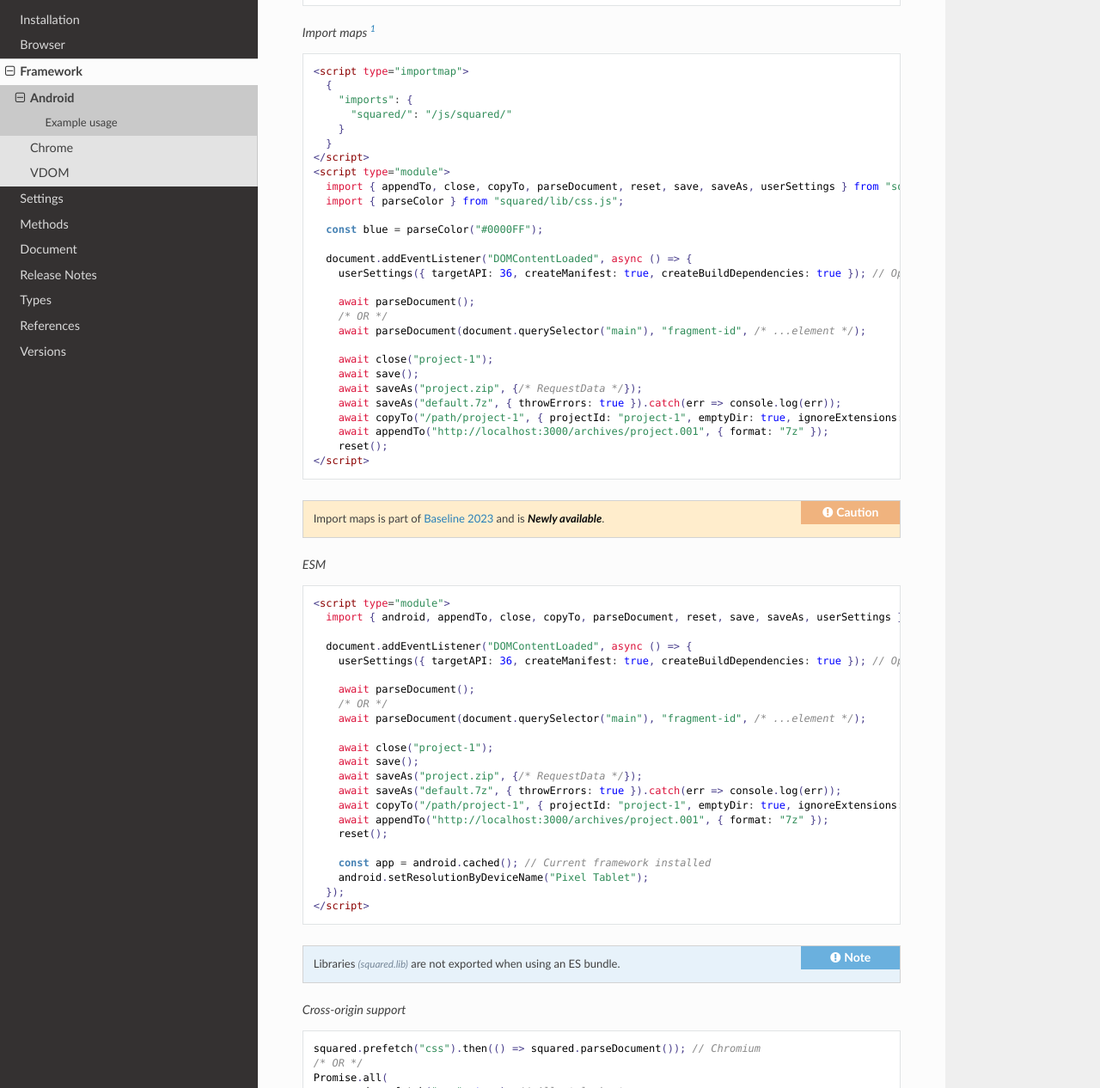
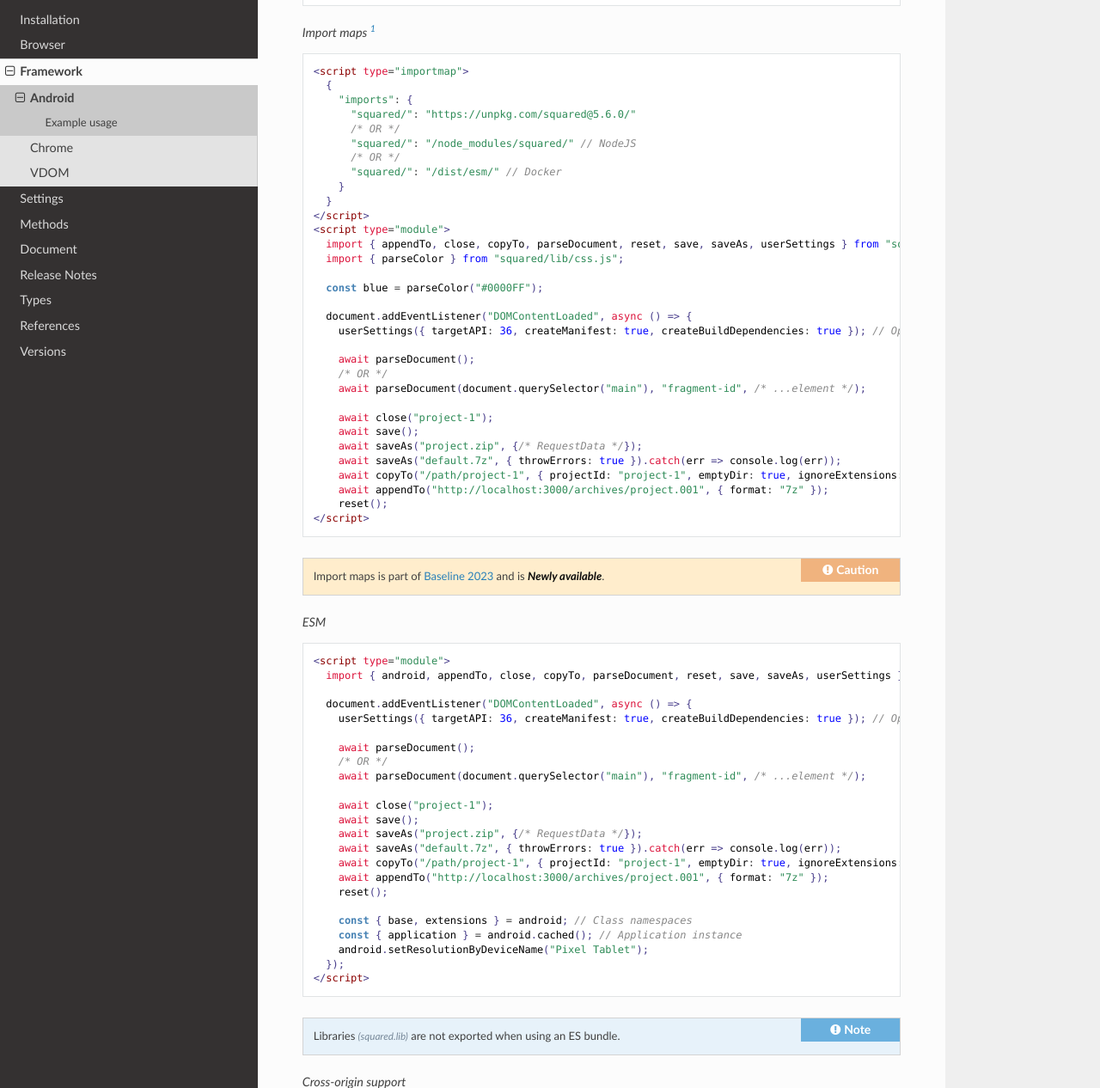
Before and after one commit to anpham6/android-docs, a Sphinx documentation site: the page built from source/framework/android.rst, in a window 1280 px wide and 1400 px high, scrolled down 2069 px, cut to the strip 134-1400 px from the top of the window. Shown: the whole strip at 86% size. Built offline with Sphinx 7.4.7 and the Read the Docs theme 3.1.0, drawn with Linux system fonts in a browser that asks for light colours.

Commit message:
Framework: Import maps did not include URL example.

```diff
--- a/source/framework/android.rst
+++ b/source/framework/android.rst
@@ -122,7 +122,11 @@ Example usage
   <script type="importmap">
     {
       "imports": {
-        "squared/": "/js/squared/"
+        "squared/": "https://unpkg.com/squared@5.6.0/"
+        /* OR */
+        "squared/": "/node_modules/squared/" // NodeJS
+        /* OR */
+        "squared/": "/dist/esm/" // Docker
       }
     }
   </script>
@@ -171,7 +175,8 @@ Example usage
       await appendTo("http://localhost:3000/archives/project.001", { format: "7z" });
       reset();
 
-      const app = android.cached(); // Current framework installed
+      const { base, extensions } = android; // Class namespaces
+      const { application } = android.cached(); // Application instance
       android.setResolutionByDeviceName("Pixel Tablet");
     });
   </script>
--- a/source/release_notes/5.6.0.rst
+++ b/source/release_notes/5.6.0.rst
@@ -78,6 +78,8 @@ ADDED
       prepend?: boolean;
   }
 
+  function escapeHtml(value: string, ampersand?: boolean): string;
+
   /* internal */
 
   function isDocumentReady(): number;
```
Also changed, not shown: source/framework/chrome.rst (+6 -2 lines), source/framework/vdom.rst (+6 -2 lines).
